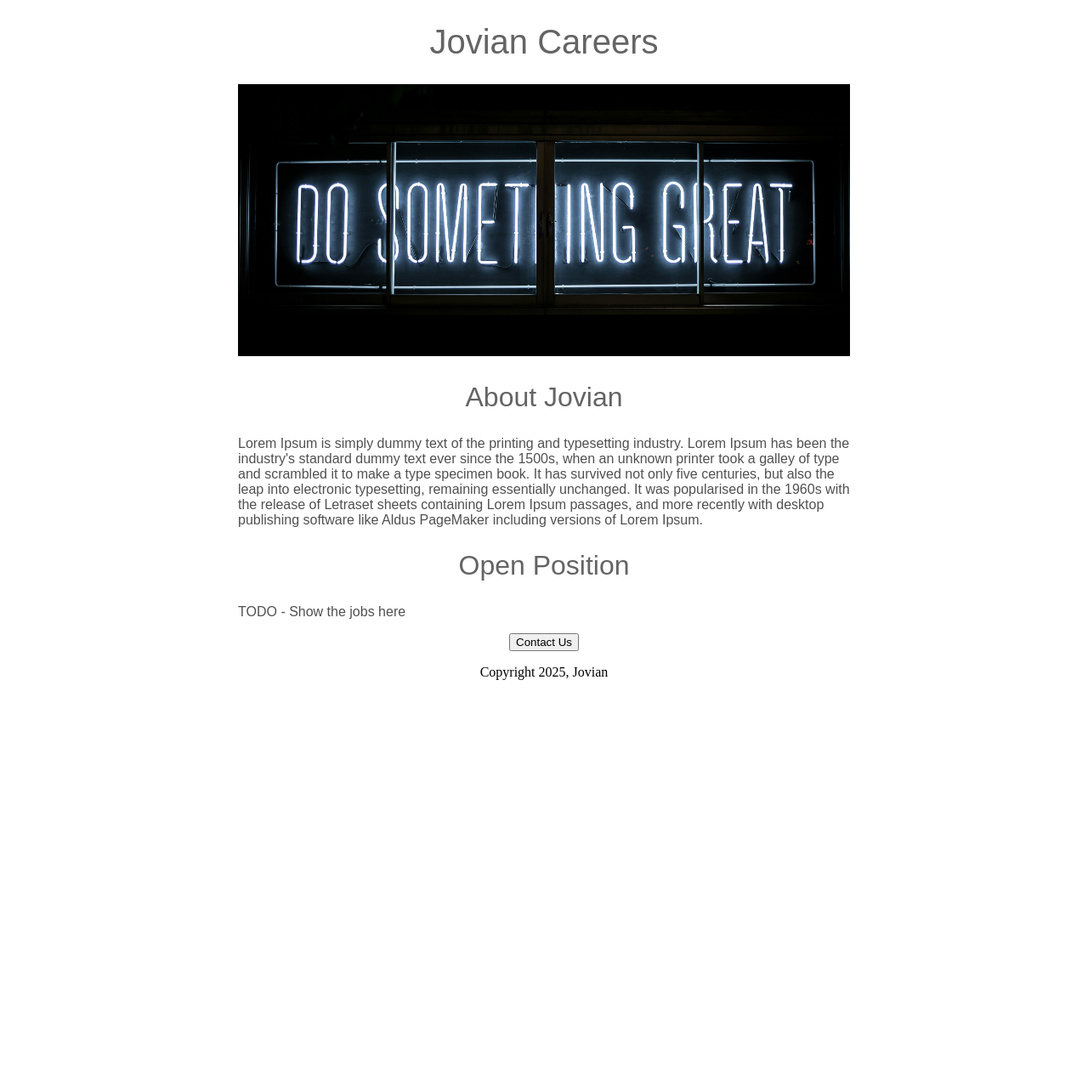
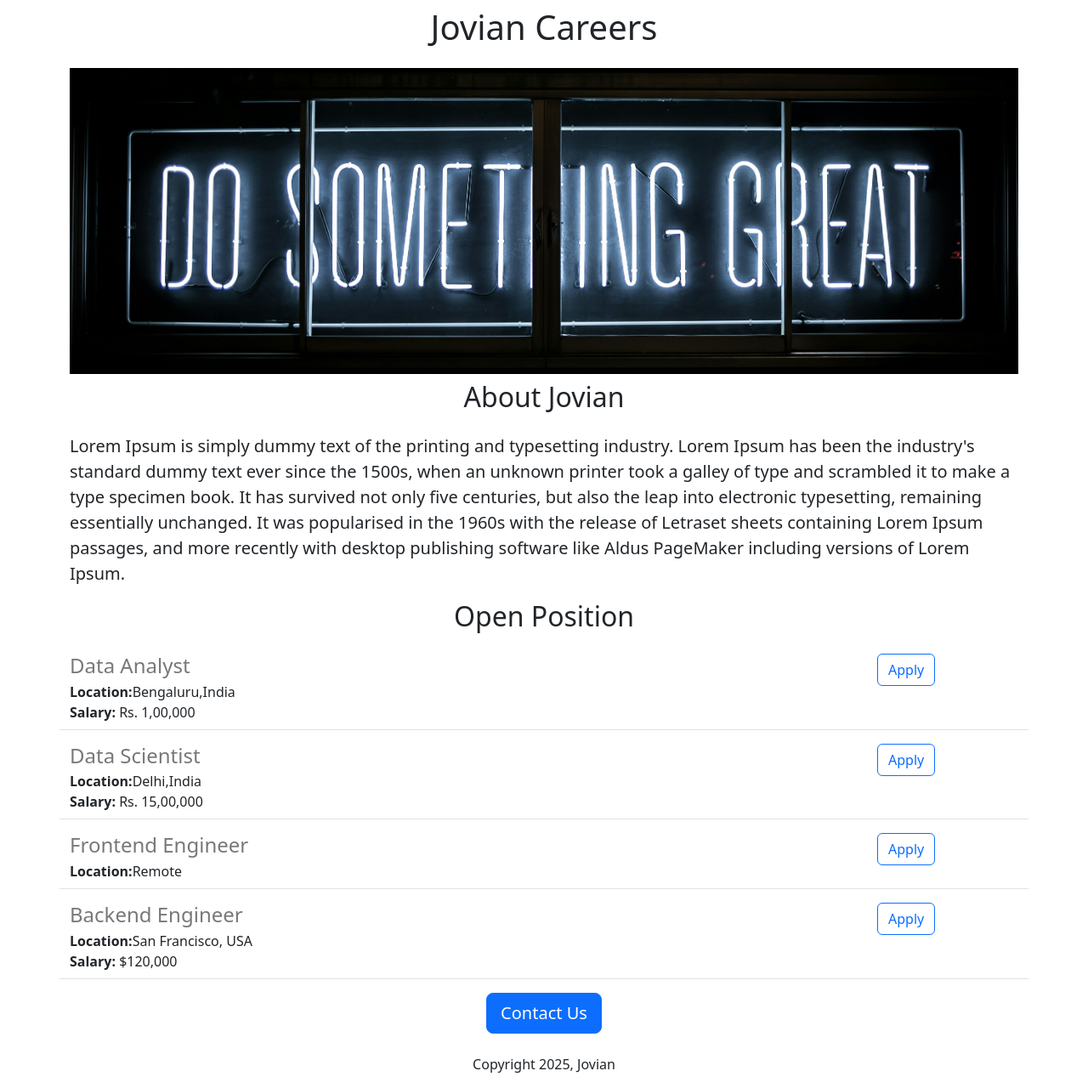
Before and after one commit to mohamed21-finite/jovian-careers-wbsite, a Flask app: page / in a window 1280 px wide. Shown: the whole page at 85% size. Before the commit the page ends 800 px from the top, so only its background shows below. Run offline with Flask 3, Linux system fonts and the light colour scheme.

Commit message:
Added dynamic data and API route

```diff
--- a/app.py
+++ b/app.py
@@ -1,10 +1,41 @@
-from flask import Flask, render_template
+from flask import Flask, render_template, jsonify
 
 app = Flask(__name__)
 
+JOBS = [
+  {
+    'id': 1,
+    'title' : 'Data Analyst',
+    'location':'Bengaluru,India',
+    'salary': 'Rs. 1,00,000'
+  },
+  {
+    'id': 2,
+    'title' : 'Data Scientist',
+    'location':'Delhi,India',
+    'salary': 'Rs. 15,00,000'
+  },
+  {
+    'id': 3,
+    'title' : 'Frontend Engineer',
+    'location':'Remote',
+
+  },
+  {
+    'id': 4,
+    'title' : 'Backend Engineer',
+    'location':'San Francisco, USA',
+    'salary': '$120,000'
+  }
+]
+
 @app.route("/")
 def hello_world():
-  return render_template("home.html")
+  return render_template("home.html", jobs=JOBS, company_name='Jovian')
+
+@app.route("/api/jobs")
+def list_jobs():
+  return jsonify(JOBS)
 
 if __name__ == "__main__":
   app.run(host='0.0.0.0', debug=True)
--- a/templates/home.html
+++ b/templates/home.html
@@ -2,48 +2,33 @@
 <html>
   <head>
     <title>Jovian Careers</title>
+    <meta charset="utf-8">
+    <meta name="viewport" content="width=device-width, initial-scale=1">
+    <link href="https://cdn.jsdelivr.net/npm/bootstrap@5.3.7/dist/css/bootstrap.min.css" rel="stylesheet" integrity="sha384-LN+7fdVzj6u52u30Kp6M/trliBMCMKTyK833zpbD+pXdCLuTusPj697FH4R/5mcr" crossorigin="anonymous">
     <style>
-      h1{
-        font-size: 40px;
-        font-family: sans-serif;
-        font-weight: normal;
-        color: rgb(100, 100, 100);
-        text-align: center;
-      }
       #banner{
+        height: 360px;
         width: 100%;
-        height: 360ps;
         object-fit: cover;
-      }
-      h2{
-        font-family: sans-serif;
-        font-size: 32px;
-        color: rgb(100,100,100);
-        text-align: center;
-        font-weight: normal;
-      }
-      .bodytext{
-        font-family: sans-serif;
-        color: rgb(80,80,80);
 
-      }
-      #container{
-        max-width: 720px;
-        margin: 0 auto 0 auto;
       }
     </style>
   </head>
   <body>
-    <div id="container">
-    <h1>Jovian Careers</h1>
-    <img src="static/banner.jpg" id="banner" height=320>
-    <h2>About Jovian</h2>
-    <p class="bodytext">Lorem Ipsum is simply dummy text of the printing and typesetting industry. Lorem Ipsum has been the industry's standard dummy text ever since the 1500s, when an unknown printer took a galley of type and scrambled it to make a type specimen book. It has survived not only five centuries, but also the leap into electronic typesetting, remaining essentially unchanged. It was popularised in the 1960s with the release of Letraset sheets containing Lorem Ipsum passages, and more recently with desktop publishing software like Aldus PageMaker including versions of Lorem Ipsum.</p>
-    <h2>Open Position</h2>
-    <p class="bodytext">TODO - Show the jobs here</p>
-      <div style="text-align: center;">
-    <button>Contact Us</button>
-        <p>Copyright 2025, Jovian</p>
+    <div class="container">
+    <h1 class="text-center mt-2 mb-4">{{company_name}} Careers</h1>
+    <img class = "img-fluid" src="static/banner.jpg" id="banner" height=320>
+    <h2 class="text-center mt-2 mb-4">About Jovian</h2>
+    <p  class="lead">Lorem Ipsum is simply dummy text of the printing and typesetting industry. Lorem Ipsum has been the industry's standard dummy text ever since the 1500s, when an unknown printer took a galley of type and scrambled it to make a type specimen book. It has survived not only five centuries, but also the leap into electronic typesetting, remaining essentially unchanged. It was popularised in the 1960s with the release of Letraset sheets containing Lorem Ipsum passages, and more recently with desktop publishing software like Aldus PageMaker including versions of Lorem Ipsum.</p>
+    <h2 class="text-center mt-2 mb-4">Open Position</h2>
+    <p>
+    {% for job in jobs%}
+      {%include 'jobitem.html'%}
+    {% endfor %}
+    </p>
+      <div class="text-center">
+    <button class="btn btn-primary btn-lg">Contact Us</button>
+        <p class="mt-4">Copyright 2025, Jovian</p>
       </div>
    </div>
   </body>
--- /dev/null
+++ b/templates/jobitem.html
@@ -0,0 +1,17 @@
+<div class="border-bottom row" style="margin-bottom: 16px; padding-bottom: 8px;">
+  <div class="col-10">
+  <h4 style="color:rgb(120,120,120); margin-bottom: 4px; ">{{job['title']}}
+  </h4>
+  <div>
+<b>Location:</b>{{job['location']}}
+  </div>
+  {% if 'salary' in job %}
+  <div>
+    <b>Salary: </b>{{job['salary']}}
+      </div>
+  {% endif %}
+  </div>
+  <div class="col-2">
+     <button type="button" class="btn btn-outline-primary">Apply</button>
+  </div>
+</div>
```
